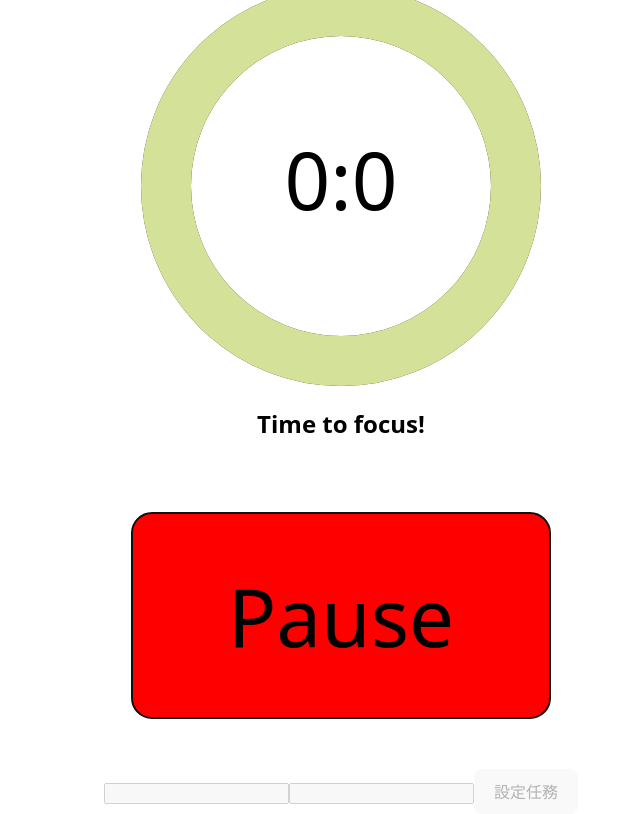
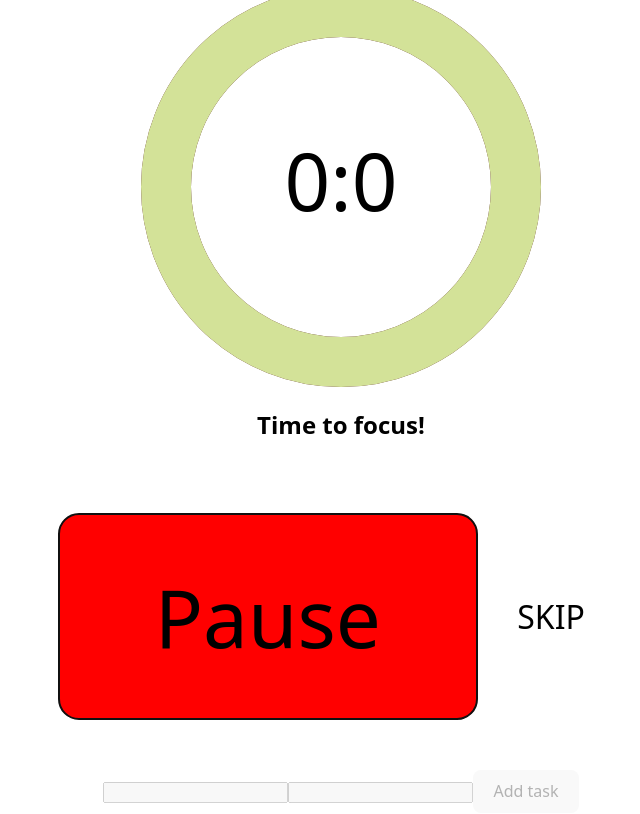
Before and after one commit to jiawu777/jia-timer, a React (Vite) app: page / in a window 1280 px wide. Both pictures are taken after a click on the button "Start". Shown: the whole page, without its empty margins (299-939 px from the left). Built offline with nearby package versions, Linux system fonts and the light colour scheme.

Commit message:
feat/transtopomodoro Jia: 1. 更新skip按鍵(原reset)

```diff
--- a/src/components/Pomo.jsx
+++ b/src/components/Pomo.jsx
@@ -1,6 +1,5 @@
 import './Pomo.scss';
 import CircularProgress from '@/utils/CircularProgress';
-import TaskForm from '@/hooks/inputForm';
 
 import { useState, useEffect, useRef } from 'react';
 
@@ -39,15 +38,16 @@ const Pomo = () => {
     return () => clearInterval(intervalIdTimer.current);
   }, [timerSwitch, timer]);
 
-  // const resetTimer = () => {
-  //   clearInterval(intervalIdTimer.current);
-  //   setTimer(minInput*60)
-  //   setTimerSwitch(false);
-  // };
+  const resetTimer = () => {
+    clearInterval(intervalIdTimer.current);
+    setTimer(timeInput)
+    setTimerSwitch(false);
+  };
 
 // input time & task
 const handleTaskInput=(e)=>{
   e.preventDefault()
+  clearInterval(intervalIdTimer.current);
   setTimer(timeInput)
   setTimerSwitch(false)
 }
@@ -67,47 +67,33 @@ const handleTaskInput=(e)=>{
             {timerSwitch ? TimerStop : TimerStart}
           </button>
 
-          {/* <button
-            className="timer__btn timer__btn--reset"
+          <button
+            className={`pomo__btn ${timerSwitch? "pomo__btn--skip":"pomo__btn--hide"}`}
             onClick={resetTimer}
           >
-            {TimerReset}
-          </button> */}
+            SKIP
+          </button>
         </div>
-      <div className="task__wrapper">
-        <div className="task__timeInput">
-          <form action="">
-          <input type="number"
+      <div className="pomo__input">
+          <form className="pomo__form">
+          <input className="pomo__form pomo__form--time"
+          type="number"
           onChange={(e)=>{
             let secInput = Number(e.target.value)*60
             setTimeInput(secInput)
           }}
           disabled = { timerSwitch ? true : false }
           />
-
-          <input type="text"
+          <input className="pomo__form pomo__form--task"
+          type="text"
           onChange={(e)=>{
             let taskInput = e.target.value
             setTaskInput(taskInput)
           }}
           disabled={timerSwitch}
           />
-          <button onClick={handleTaskInput} disabled={timerSwitch}>設定任務</button>
+          <button onClick={handleTaskInput} disabled={timerSwitch}>Add task</button>
           </form>
-        {/* <input type="number" disabled=""
-        onChange={e=>
-          {
-
-            minInput=Number(e.target.value)*60
-            setTimer(minInput)}
-        }
-        />
-        {min} */}
-        {/* <button
-        onClick={
-          ()=>{
-            setTimer((minInput)=>minInput+5)}}>加5分鐘</button> */}
-        </div>
       </div>
     </div>
   );
--- a/src/components/Pomo.scss
+++ b/src/components/Pomo.scss
@@ -31,10 +31,10 @@
     &__btn {
       display: flex;
       flex-flow: row nowrap;
-      gap: 0px 50px;
       font-size: 5rem;
-      background-color: green;
+
       border-radius: 20px;
+
       @include pad{
         font-size: 4rem;
       }
@@ -43,8 +43,24 @@
         font-size: 2rem;
         gap: 0px 20px;
       }
+
+      &--start{
+        background-color: green;
+      }
+
       &--pause{
         background-color: red;
       }
+
+      &--skip{
+        display: flex;
+        align-items: center;
+        font-size: 2rem;
+        color: black;
+        background-color: white;
+      }
+      &--hide{
+        display: none;
+      }
     }
   }
```
